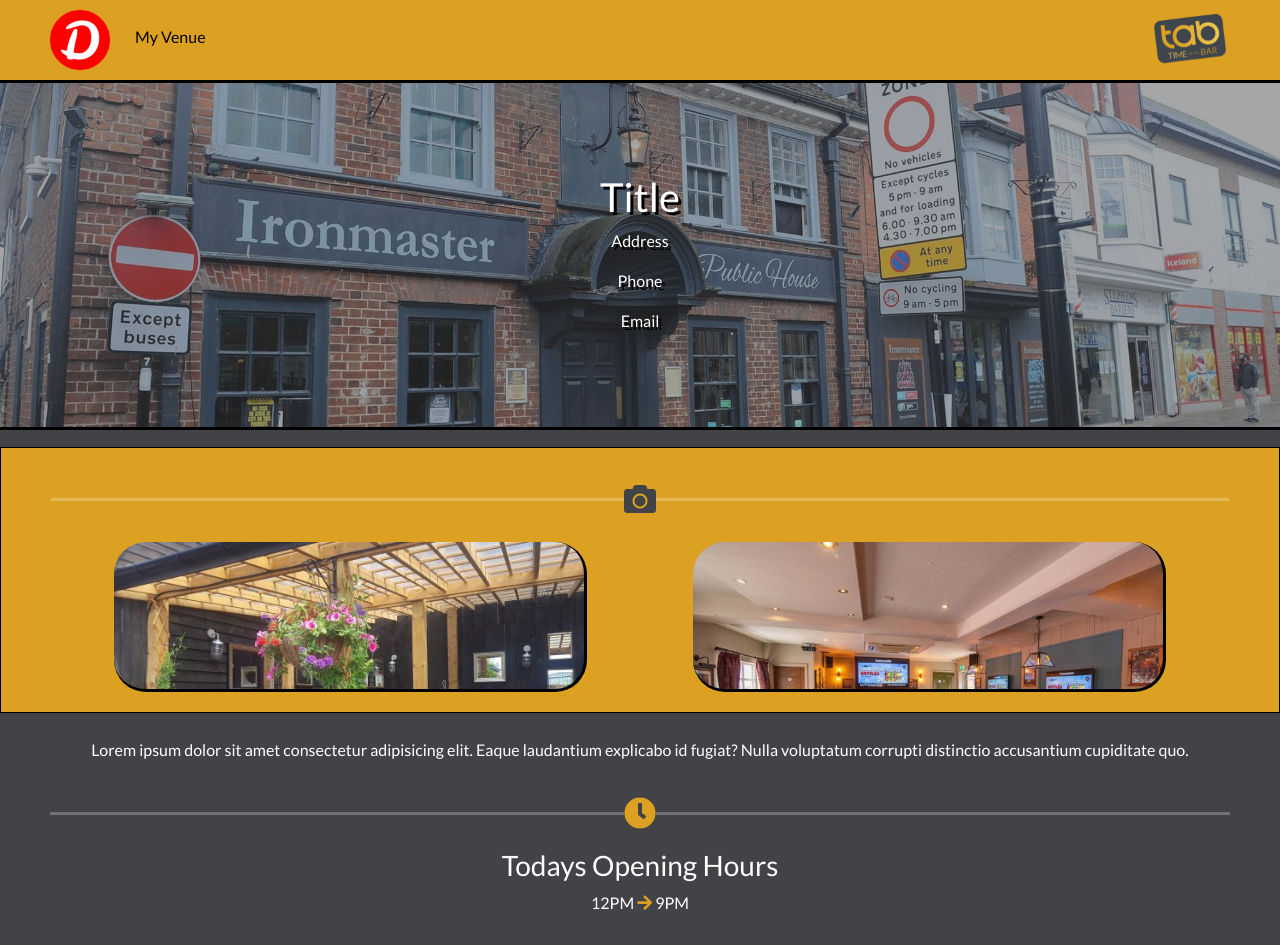
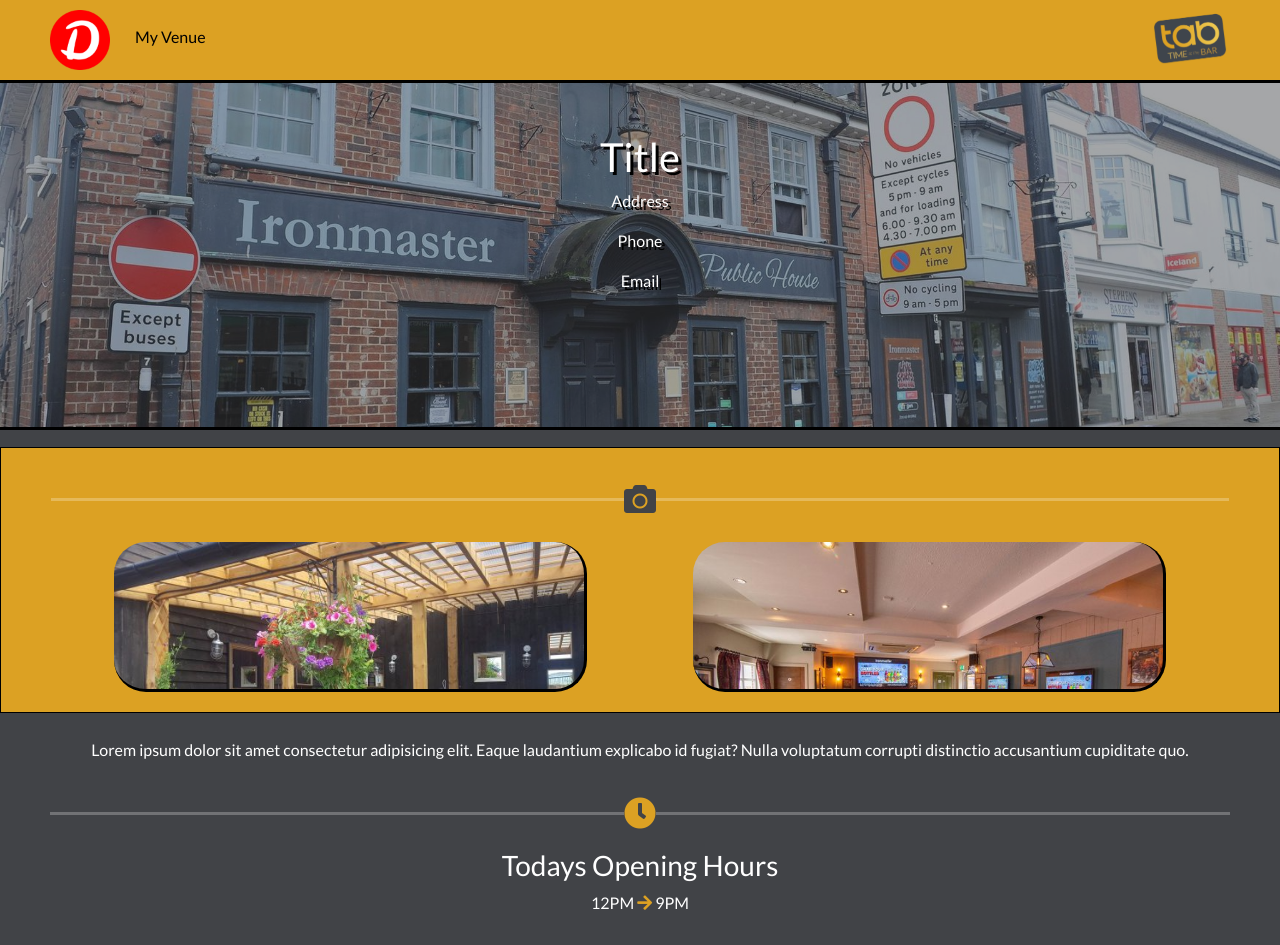
Before and after one commit to DanArmstrong124/tab-basic, a plain HTML site: page index.html in a window 1280 px wide. Drawn offline with nearby package versions, Linux system fonts and the light colour scheme.

Commit message:
Adding padding

```diff
--- a/assets/css/style.css
+++ b/assets/css/style.css
@@ -76,7 +76,7 @@ body{
 
 .pub-info{
     text-align: center;
-    padding-top: 90px;
+    padding-top: 50px;
     text-shadow: 3px 3px black;
 }
 
```
